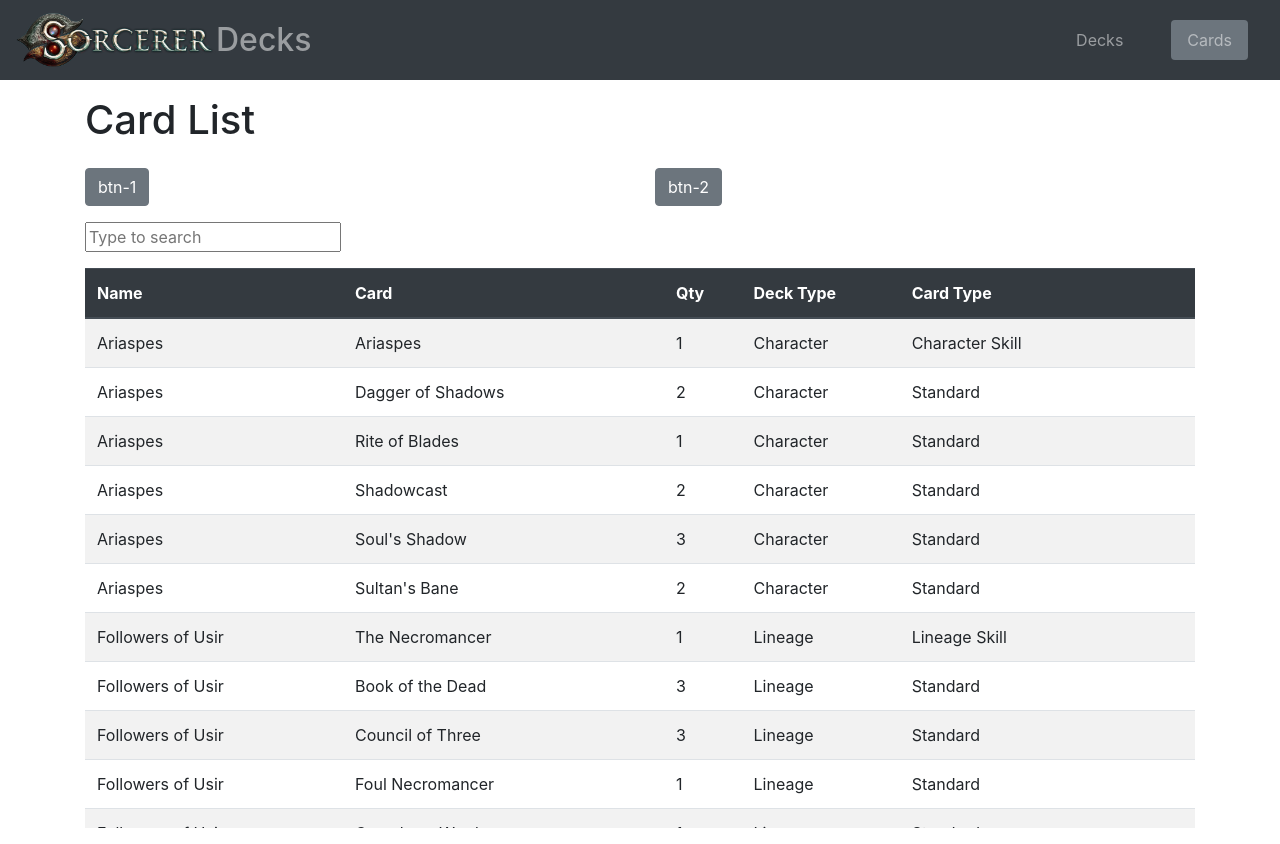
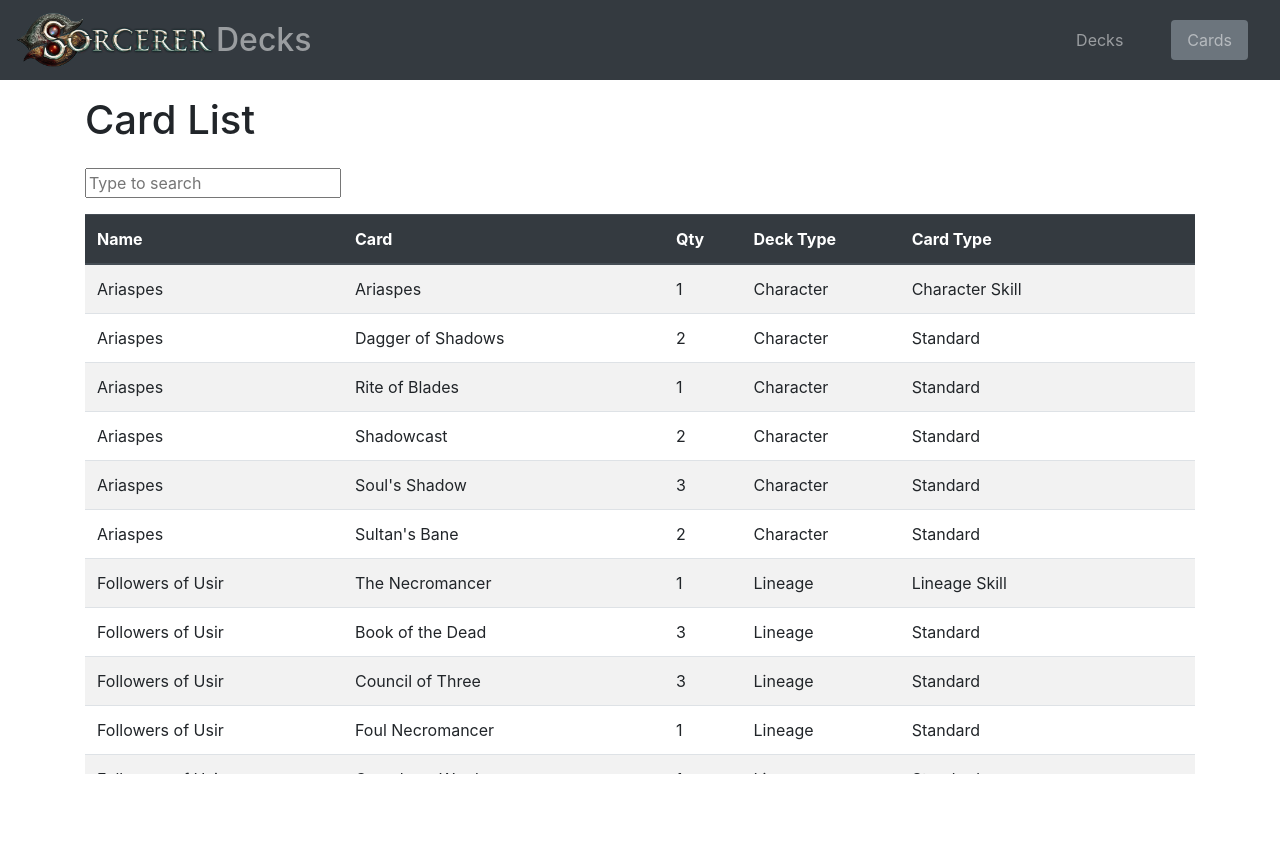
Before and after one commit to skinnybeans/sorcerer-decks, a Vue app: page /cardlist in a window 1280 px wide. After the commit the page ends 800 px from the top, so only its background shows below. Built offline with nearby package versions, Linux system fonts and the light colour scheme.

Commit message:
removed extra buttons

```diff
--- a/src/components/card-list/CardList.vue
+++ b/src/components/card-list/CardList.vue
@@ -2,11 +2,6 @@
   <div>
     <b-row class="mt-3">
       <b-col><h1>Card List</h1></b-col>
-    </b-row>
-    <b-row class="mt-3">
-      <b-col><b-button id="btn-1" @click="setPopTarget('btn-1')">btn-1</b-button></b-col>
-      <b-col><b-button id="btn-2" @click="setPopTarget('btn-2')">btn-2</b-button></b-col>
-      <b-popover :target="popTarget" triggers="click" placement="top">hello pop</b-popover>
     </b-row>
     <b-row class="mt-3">
       <b-col>
@@ -43,7 +38,6 @@ export default {
   },
   data() {
     return {
-      popTarget: 'btn-1',
       items: cards,
       fields: [
         {
```
